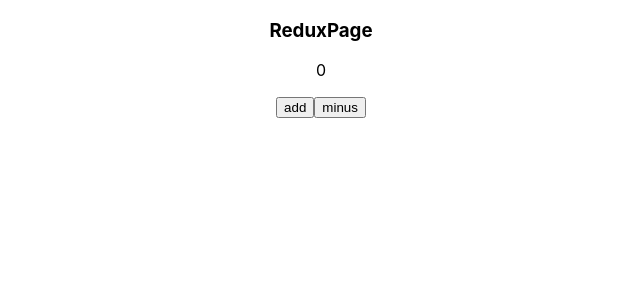
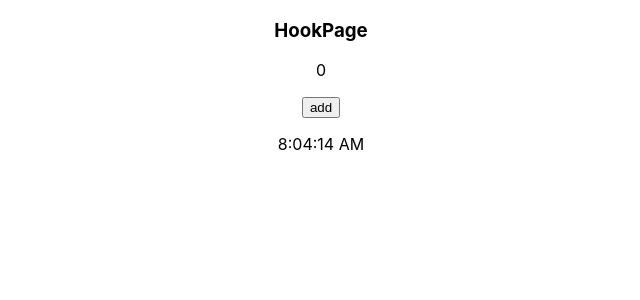
Before and after one commit to ShirlyZhang/LearnReact, a React app: page / in a window 1280 px wide. Shown: the top 300 px of the page, without its empty margins (319-959 px from the left). Built offline with nearby package versions, Linux system fonts and the light colour scheme.

Commit message:
初步认识hook

```diff
--- a/package.json
+++ b/package.json
@@ -49,6 +49,7 @@
     "react-app-polyfill": "^1.0.6",
     "react-dev-utils": "^10.2.1",
     "react-dom": "^16.13.1",
+    "react-router-dom": "^5.2.0",
     "redux": "^4.0.5",
     "resolve": "1.15.0",
     "resolve-url-loader": "3.1.1",
--- a/src/App.js
+++ b/src/App.js
@@ -7,7 +7,10 @@ import './App.css';
 // import LifeCyclePage from './pages/LifeCyclePage';
 // import HomePage from './pages/HomePage';
 // import UserPage from './pages/UserPage';
-import ReduxPage from './pages/ReduxPage';
+// import ReduxPage from './pages/ReduxPage';
+// import RouterPage from './pages/RouterPage';
+// import PureComponentPage from './pages/PureComponentPage';
+import HookPage from './pages/HookPage';
 
 
 function App() {
@@ -36,7 +39,10 @@ function App() {
       {/* <LifeCyclePage /> */}
       {/* <HomePage /> */}
       {/* <UserPage /> */}
-      <ReduxPage />
+      {/* <ReduxPage /> */}
+      {/* <RouterPage /> */}
+      {/* <PureComponentPage /> */}
+      <HookPage />
   </div>
 }
 
--- /dev/null
+++ b/src/pages/HookPage.js
@@ -0,0 +1,43 @@
+import React, { useState, useEffect } from 'react'
+
+export default function HookPage(props) {
+  //定义一个叫count的state变量 初始化为0
+  const [count, setCount] = useState(0);
+
+  const [date, setDate] = useState(new Date());
+
+  useEffect(()=>{
+    //所有的副作用都写在这里
+    console.log("count effect");
+    //相当于didmount和didupdate
+    //只需要在count改变的时候执行
+    document.title = `点击了${count}次`;
+  },[count])//第二个参数是依赖项，表示只有这个值发生改变的时候才再次执行
+
+  useEffect(()=>{
+    console.log("date effect");
+    //条件执行  timer只需要在didmount时执行
+    const timer = setInterval(() => {
+      setDate(new Date())
+    }, 1000);
+    //清除定时器以防⽌内存泄漏 如果是在class组件中 是在willUnMount中做
+    return ()=> clearInterval(timer);//类似willUnmount
+  },[])// 只需要在didmount时执行 相当于没有依赖项 []
+  return (
+    <div>
+      <h3>HookPage</h3>
+      <p>{count}</p>
+      <button onClick={()=>{
+        setCount(count + 1)
+      }}>add</button>
+      <p>{date.toLocaleTimeString()}</p>
+    </div>
+  )
+}
+
+// 1.Hook 是什么？
+// Hook 是⼀个特殊的函数，它可以让你“钩⼊” React 的特性。例如， useState 是允许在 React 函数组件中添加 state 的 Hook。
+// 2.什么时候⽤ Hook？
+// 如果你在编写函数组件并意识到需要向其添加⼀些 state，以前的做法是必须将其它转化为 class，现在可以在现有的函数组件中使⽤ Hook。
+// 3.Effect Hook 可以让你在函数组件中执⾏副作⽤操作。
+// 数据获取，设置订阅以及⼿动更改 React 组件中的 DOM 都属于副作⽤
--- /dev/null
+++ b/src/pages/PureComponentPage.js
@@ -0,0 +1,45 @@
+import React, { Component, PureComponent } from 'react'
+
+// export default class PureComponentPage extends Component {
+//如果用component直接写 不加shouldComponentUpdate限制的话 在内容无更新的情况下render也会一直执行 性能上不是很友好
+
+//pureComponent内置了shouldComponentUpdate的性能优化
+//但是PureComponent是浅比较 且必须要用class形式
+export default class PureComponentPage extends PureComponent {
+  constructor(props) {
+    super(props)
+
+    this.state = {
+       count: 0,
+       obj:{num : 0}//没有obj的情况下 可以使用purecomponent可以提高性能
+    }
+  }
+
+  setCount = () => {
+    this.setState({ count: 100 , obj:{num:1000} });
+  }
+
+  // shouldComponentUpdate(nextProps,nextState){
+  //   return nextState.count !== this.state.count;
+  // }
+
+  render() {
+    console.log("render");
+    const { count } = this.state;
+    return (
+      <div>
+        <h3>PureComponentPage</h3>
+        <button onClick={this.setCount}>{count}</button>
+      </div>
+    )
+  }
+}
+
+
+//React.PureComponent 与 React.Component 的区别：
+//两者的区别在于 React.Component 并未实现 shouldComponentUpdate()
+//React.PureComponent 中以浅层对⽐ prop 和 state 的⽅式来实现了该函数
+
+//性能问题：
+//如果赋予 React 组件相同的 props 和 state， render() 函数会渲染相同的内容
+//某些情况下使⽤ React.PureComponent 可提⾼性能。
--- /dev/null
+++ b/src/pages/RouterPage.js
@@ -0,0 +1,68 @@
+import React, { Component } from 'react'
+import { BrowserRouter as Router, Route, Link, Switch } from 'react-router-dom'
+
+
+export default class RouterPage extends Component {
+  render() {
+    return (
+      <div>
+        <h3>RouterPage</h3>
+        <Router>
+          {/* link是一个跳转 类似a标签 */}
+          <Link to="/">首页</Link>
+          <Link to="/user">用户中心</Link>
+
+          {/* 独占路由 只能匹配一个 */}
+          <Switch>
+            {/* exact 精确匹配 不然只要包含字符串就显示 */}
+            {/* 渲染方法共三种
+            1、component  优先级中 根据location匹配时渲染
+            2、children children优先级最高 是一个function 同时出现时只显示children 而且children和当前路由（location）无关系 在别的页面也会显示
+            3、render 是一个function 优先级最低 根据location匹配 只在当前页面显示
+            */}
+            <Route exact path="/"
+              // component={HomePage}
+              // children = {()=> <div>children</div>}
+              render = {()=> <div>render</div>}
+            />
+            <Route path="/user" component={UserPage}/>
+
+            {/* 404 这样写如果不处理 每个页面都显示内容 所以见上方 独占路由 */}
+            <Route component={emptyPage}/>
+          </Switch>
+
+        </Router>
+      </div>
+    )
+  }
+}
+
+class HomePage extends Component {
+  render() {
+    return (
+      <div>
+        <h3>HomePage</h3>
+      </div>
+    )
+  }
+}
+
+class UserPage extends Component {
+  render() {
+    return (
+      <div>
+        <h3>UserPage</h3>
+      </div>
+    )
+  }
+}
+
+class emptyPage extends Component {
+  render() {
+    return (
+      <div>
+        <h3>emptyPage - 404</h3>
+      </div>
+    )
+  }
+}
```
Also changed, not shown: 1 other file (tests, documents, lock files or other folders).
